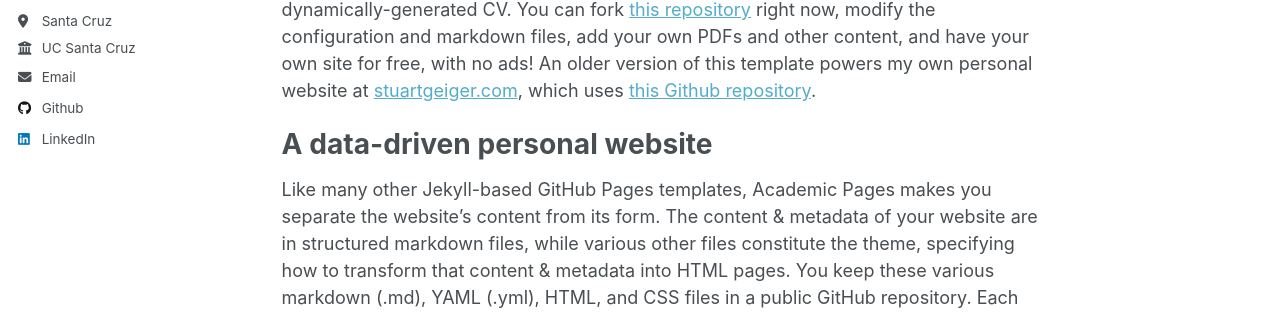
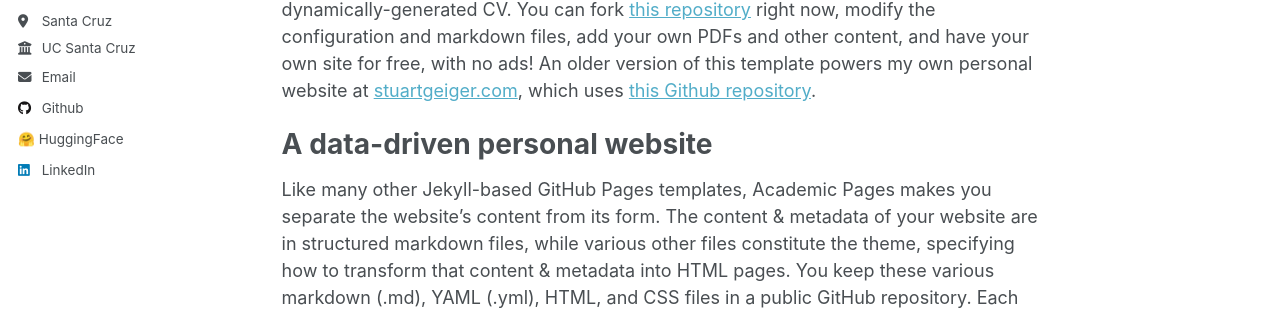
Before and after one commit to Pratik-Doshi-99/pratik-doshi-99.github.io, a Jekyll site: the page built from _pages/about.md, in a window 1280 px wide. Shown: the part 342-657 px from the top of the page. Built offline with Jekyll 4.4.1, drawn with Linux system fonts in a browser that asks for light colours.

Commit message:
added hugging face entry on sidebar

```diff
--- a/_includes/author-profile.html
+++ b/_includes/author-profile.html
@@ -72,6 +72,9 @@
       {% endif %}
       {% if author.github %}
         <li><a href="https://github.com/{{ author.github }}"><i class="fab fa-fw fa-github icon-pad-right" aria-hidden="true"></i>Github</a></li>
+      {% endif %}
+      {% if author.huggingface %}
+        <li><a href="https://huggingface.co/{{ author.huggingface }}"><i></i>🤗 HuggingFace</a></li>
       {% endif %}
       {% if author.kaggle %}
         <li><a href="https://kaggle.com/{{ author.kaggle }}"><i class="fab fa-fw fa-kaggle icon-pad-right" aria-hidden="true"></i>Kaggle</a></li>
```
